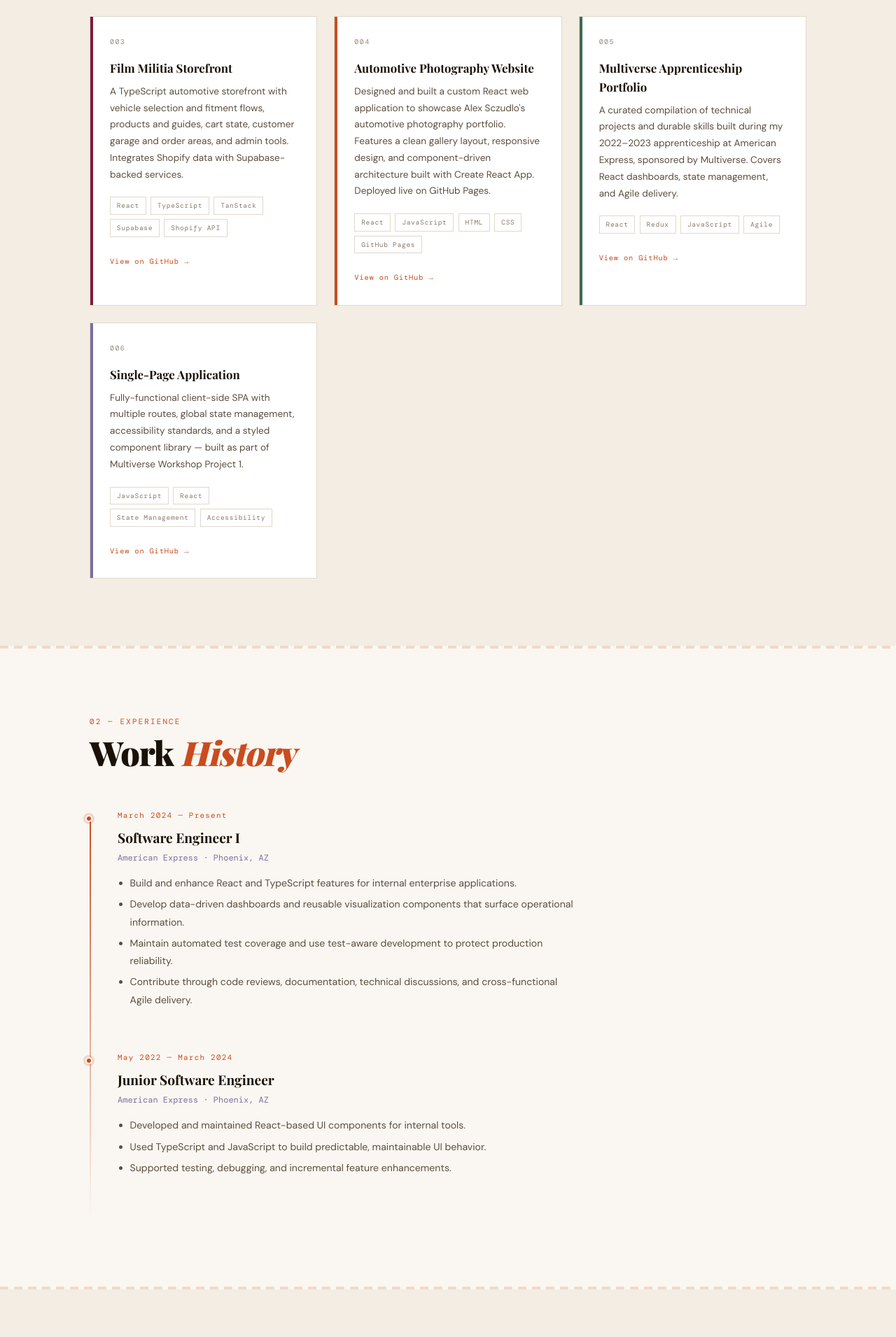
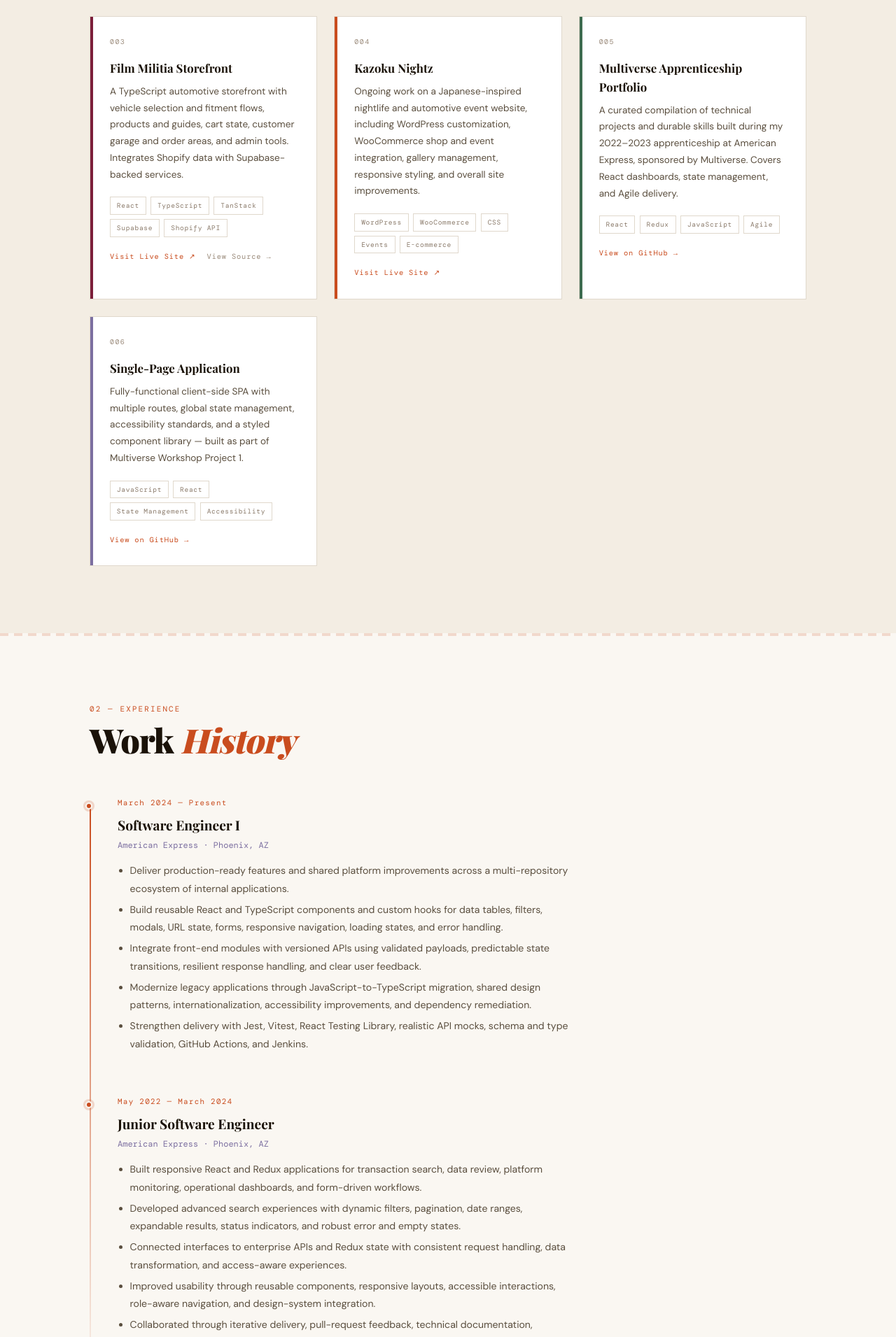
Before and after one commit to joannembl/joannembl, a React (Create React App) app: page / in a window 1280 px wide. Shown: the part 1567-3478 px from the top of the page at 70% size. Built offline with nearby package versions, Linux system fonts and the light colour scheme; a web font is replaced by a local one.

Commit message:
Align portfolio with current resume

```diff
--- a/src/App.jsx
+++ b/src/App.jsx
@@ -28,17 +28,18 @@ const projects = [
     desc: "A TypeScript automotive storefront with vehicle selection and fitment flows, products and guides, cart state, customer garage and order areas, and admin tools. Integrates Shopify data with Supabase-backed services.",
     tags: ["React", "TypeScript", "TanStack", "Supabase", "Shopify API"],
     accent: "#7c1e3a",
-    link: "https://github.com/joannembl/film-militia",
+    link: "https://film-militia.lovable.app/",
+    sourceUrl: "https://github.com/joannembl/film-militia",
   },
   {
     num: "004",
-    title: "Automotive Photography Website",
-    desc: "Designed and built a custom React web application to showcase Alex Sczudlo's automotive photography portfolio. Features a clean gallery layout, responsive design, and component-driven architecture built with Create React App. Deployed live on GitHub Pages.",
-    tags: ["React", "JavaScript", "HTML", "CSS", "GitHub Pages"],
+    title: "Kazoku Nightz",
+    desc: "Ongoing work on a Japanese-inspired nightlife and automotive event website, including WordPress customization, WooCommerce shop and event integration, gallery management, responsive styling, and overall site improvements.",
+    tags: ["WordPress", "WooCommerce", "CSS", "Events", "E-commerce"],
     accent: "#c94c1e",
-    link: "https://github.com/joannembl/alex-sczudlo",
-    liveUrl: "https://joannembl.github.io/alex-sczudlo/#/",
-    badge: "Live Project",
+    link: "https://kazokunightz.com/",
+    liveUrl: "https://kazokunightz.com/",
+    badge: "Ongoing Project",
   },
   {
     num: "005",
@@ -64,10 +65,11 @@ const experience = [
     role: "Software Engineer I",
     company: "American Express · Phoenix, AZ",
     bullets: [
-      "Build and enhance React and TypeScript features for internal enterprise applications.",
-      "Develop data-driven dashboards and reusable visualization components that surface operational information.",
-      "Maintain automated test coverage and use test-aware development to protect production reliability.",
-      "Contribute through code reviews, documentation, technical discussions, and cross-functional Agile delivery.",
+      "Deliver production-ready features and shared platform improvements across a multi-repository ecosystem of internal applications.",
+      "Build reusable React and TypeScript components and custom hooks for data tables, filters, modals, URL state, forms, responsive navigation, loading states, and error handling.",
+      "Integrate front-end modules with versioned APIs using validated payloads, predictable state transitions, resilient response handling, and clear user feedback.",
+      "Modernize legacy applications through JavaScript-to-TypeScript migration, shared design patterns, internationalization, accessibility improvements, and dependency remediation.",
+      "Strengthen delivery with Jest, Vitest, React Testing Library, realistic API mocks, schema and type validation, GitHub Actions, and Jenkins.",
     ],
   },
   {
@@ -75,9 +77,11 @@ const experience = [
     role: "Junior Software Engineer",
     company: "American Express · Phoenix, AZ",
     bullets: [
-      "Developed and maintained React-based UI components for internal tools.",
-      "Used TypeScript and JavaScript to build predictable, maintainable UI behavior.",
-      "Supported testing, debugging, and incremental feature enhancements.",
+      "Built responsive React and Redux applications for transaction search, data review, platform monitoring, operational dashboards, and form-driven workflows.",
+      "Developed advanced search experiences with dynamic filters, pagination, date ranges, expandable results, status indicators, and robust error and empty states.",
+      "Connected interfaces to enterprise APIs and Redux state with consistent request handling, data transformation, and access-aware experiences.",
+      "Improved usability through reusable components, responsive layouts, accessible interactions, role-aware navigation, and design-system integration.",
+      "Collaborated through iterative delivery, pull-request feedback, technical documentation, production fixes, and shared platform integrations.",
     ],
   },
 ];
@@ -503,10 +507,18 @@ function Projects() {
                   <span key={t} style={{ ...mono, fontSize: "0.6rem", letterSpacing: "0.07em", padding: "0.25rem 0.55rem", border: "1px solid var(--border)", color: "#8a7a6a" }}>{t}</span>
                 ))}
               </div>
-              <a href={p.link} target="_blank" rel="noopener noreferrer"
-                style={{ ...mono, fontSize: "0.65rem", color: "var(--rust)", letterSpacing: "0.08em" }}>
-                View on GitHub →
-              </a>
+              <div style={{ display: "flex", gap: "1rem", flexWrap: "wrap" }}>
+                <a href={p.link} target="_blank" rel="noopener noreferrer"
+                  style={{ ...mono, fontSize: "0.65rem", color: "var(--rust)", letterSpacing: "0.08em" }}>
+                  {p.link.includes("github") ? "View on GitHub →" : "Visit Live Site ↗"}
+                </a>
+                {p.sourceUrl && (
+                  <a href={p.sourceUrl} target="_blank" rel="noopener noreferrer"
+                    style={{ ...mono, fontSize: "0.65rem", color: "var(--faint)", letterSpacing: "0.08em" }}>
+                    View Source →
+                  </a>
+                )}
+              </div>
             </div>
           ))}
         </div>
@@ -659,7 +671,7 @@ function Footer() {
       <div style={{ display: "flex", justifyContent: "center", gap: "2rem", marginBottom: "2.5rem", flexWrap: "wrap" }}>
         {[
           ["GitHub", "https://github.com/joannembl"],
-          ["LinkedIn", "https://www.linkedin.com/in/jo-anne-mae-liberato-84920123b/"],
+          ["LinkedIn", "https://www.linkedin.com/in/jmbliberato/"],
           ["Email", "mailto:jmbliberato@gmail.com"],
         ].map(([label, href]) => (
           <a key={label} href={href} target="_blank" rel="noopener noreferrer"
```
Also changed, not shown: 1 other file (tests, documents, lock files or other folders).
